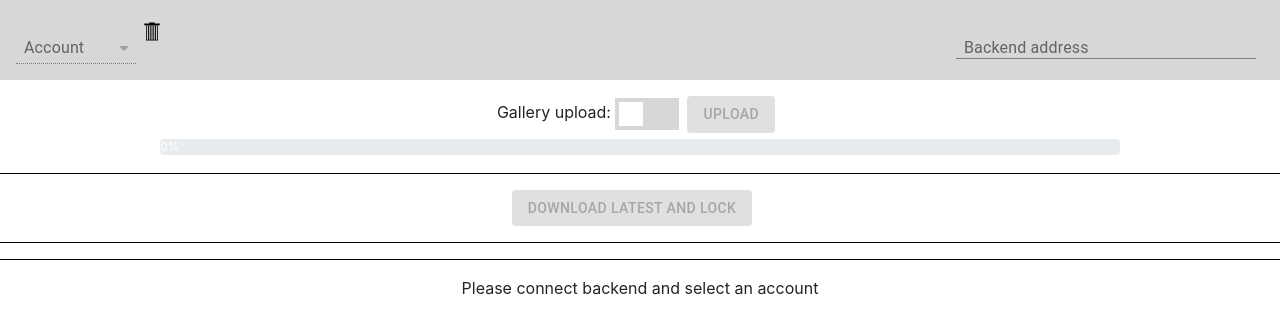
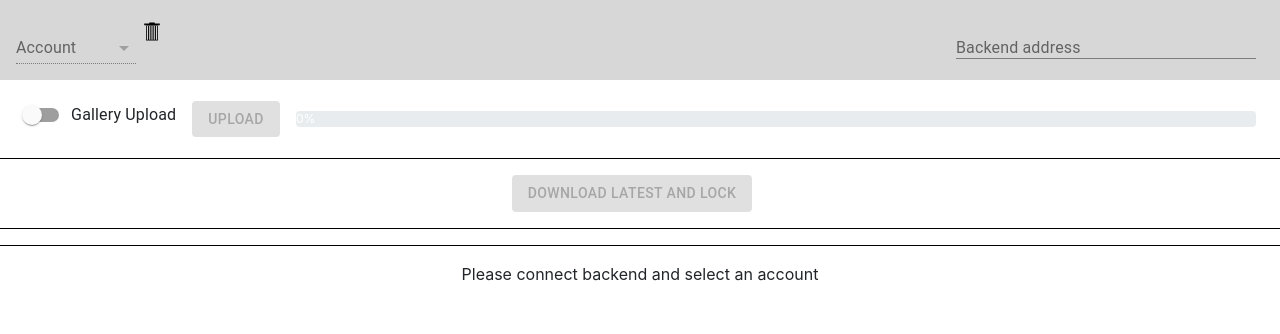
Before and after one commit to michaelcheungkm/picture-layout-organiser, a React (Create React App) app in the folder frontend/: page / in a window 1280 px wide. Shown: the top 334 px of the page. Built offline with nearby package versions, Linux system fonts and the light colour scheme.

Commit message:
Update toggle switch to material ui

```diff
--- a/frontend/src/App.js
+++ b/frontend/src/App.js
@@ -8,16 +8,17 @@ import {
   Button,
   TextField,
   FormControl,
+  FormControlLabel,
   Select,
   MenuItem,
-  InputLabel
+  InputLabel,
+  Switch
 } from '@material-ui/core/index'
 
 import Grid from './components/grid/Grid'
 import ImageSquare from './components/imageSquare/ImageSquare'
 import StatusMessage from './components/statusMessage/StatusMessage'
 import EditPage from './components/editPage/EditPage'
-import ToggleSwitch from './components/toggleSwitch/ToggleSwitch'
 
 import useStyles from './style'
 
@@ -535,10 +536,11 @@ const App = () => {
         </span>
       </div>
       <div className='upload-status-bar'>
-        <ToggleSwitch
-          value={galleryUpload}
-          text={"Gallery upload: "}
-          onChange={checked => setGalleryUpload(checked)}
+        <FormControlLabel
+          control={
+            <Switch checked={galleryUpload} onChange={e => setGalleryUpload(e.target.checked)} />
+          }
+          label="Gallery Upload"
         />
         {imageUploadButton}
         <div className="progress-bar-container">
--- a/frontend/src/components/toggleSwitch/ToggleSwitch.css
+++ /dev/null
@@ -1,36 +0,0 @@
-/* Hide default HTML checkbox */
-label {
-  margin: 0 1vmin;
-  vertical-align: middle;
-}
-
-.checkbox {
-  display: none;
-}
-
-.slider-container {
-  vertical-align: middle;
-  position: relative;
-  display: inline-block;
-  width: 4em;
-  height: 2em;
-  cursor: pointer;
-  background-color: var(--color-gray-light);
-}
-
-.slider {
-  position: absolute;
-  background-color: white;
-  width: 1.5em;
-  height: 1.5em;
-  top: 0.25em;
-  left: 0.25em;
-}
-
-.checkbox:checked + .slider-container {
-  background-color: var(--info);
-}
-
-.checkbox:checked + .slider-container .slider {
-  left: 2.25em;
-}
--- a/frontend/src/components/toggleSwitch/ToggleSwitch.js
+++ /dev/null
@@ -1,31 +0,0 @@
-import React, {useState} from 'react'
-
-import './ToggleSwitch.css'
-
-const ToggleSwitch = ({text, value, disabled, onChange}) => {
-
-
-  function handleChange(e) {
-    if (!disabled) {
-      onChange(e.target.checked)
-    }
-  }
-
-  // Use label to pass click to inner input tag
-  return (
-    <label>
-      {text}
-      <input
-        className="checkbox"
-        type="checkbox"
-        checked={value}
-        onChange={handleChange}
-      />
-      <span className="slider-container">
-        <span className="slider"></span>
-      </span>
-    </label>
-  )
-}
-
-export default ToggleSwitch
```
